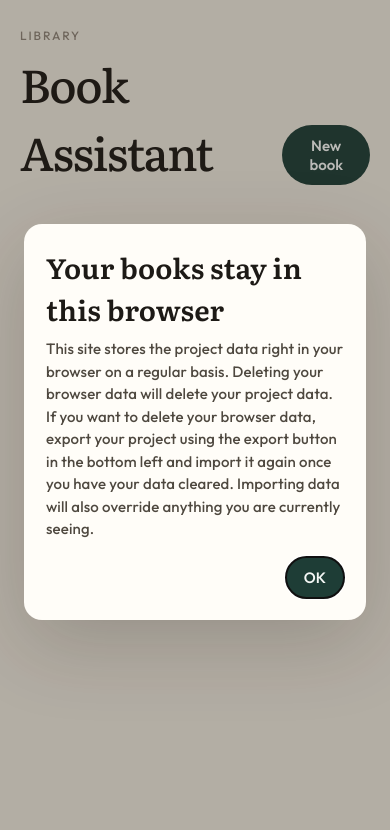
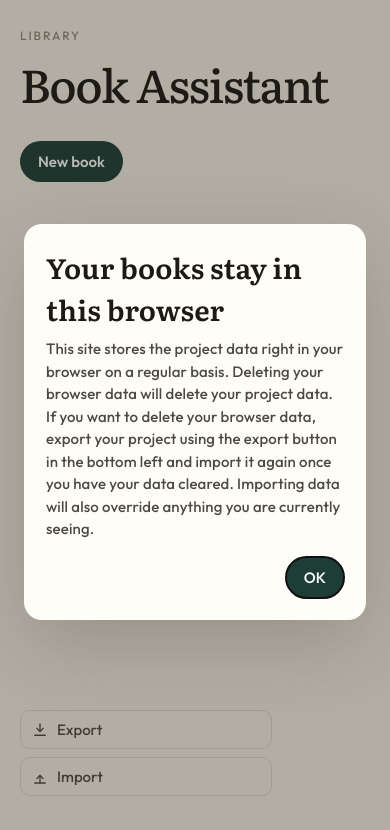
Before and after one commit to Jamroszczyk/blanko-writer, a website with bundled scripts: page public/index.html in a window 390 px wide. Built offline with nearby package versions, Linux system fonts and the light colour scheme; files whose address does not match are found by name.

Commit message:
Enhance home layout and functionality by updating CSS for better responsiveness and adding new action buttons for exporting and importing books. Updated button attributes for accessibility.

```diff
--- a/public/css/app.css
+++ b/public/css/app.css
@@ -42,7 +42,9 @@ button { cursor: pointer; }
 
 .home {
   min-height: 100vh;
-  padding: 48px 56px 72px;
+  display: flex;
+  flex-direction: column;
+  padding: 48px 56px 28px;
   max-width: 1180px;
   margin: 0 auto;
 }
@@ -52,6 +54,12 @@ button { cursor: pointer; }
   justify-content: space-between;
   gap: 24px;
   margin-bottom: 36px;
+  flex-wrap: wrap;
+}
+.home .library-actions {
+  margin-top: auto;
+  width: min(calc(var(--sidebar) - 28px), 100%);
+  padding-top: 28px;
 }
 .eyebrow {
   margin: 0 0 6px;
--- a/public/js/app.js
+++ b/public/js/app.js
@@ -300,13 +300,19 @@ async function renderHome() {
           <p class="eyebrow">Library</p>
           <h1>Book Assistant</h1>
         </div>
-        <button class="primary" id="new-book">New book</button>
+        <button class="primary" id="new-book" type="button">New book</button>
       </header>
       <p class="banner" id="home-error" hidden></p>
       <section class="book-grid" id="book-grid"></section>
+      <div class="side-actions library-actions">
+        <button class="side-tool" id="export-books" type="button">${icon("download")} Export</button>
+        <button class="side-tool" id="import-books" type="button">${icon("upload")} Import</button>
+      </div>
     </main>
   `;
   document.querySelector("#new-book").addEventListener("click", createBook);
+  document.querySelector("#export-books").addEventListener("click", exportBooks);
+  document.querySelector("#import-books").addEventListener("click", importBooks);
   try {
     state.projects = await api.listProjects();
     paintProjects();
```
